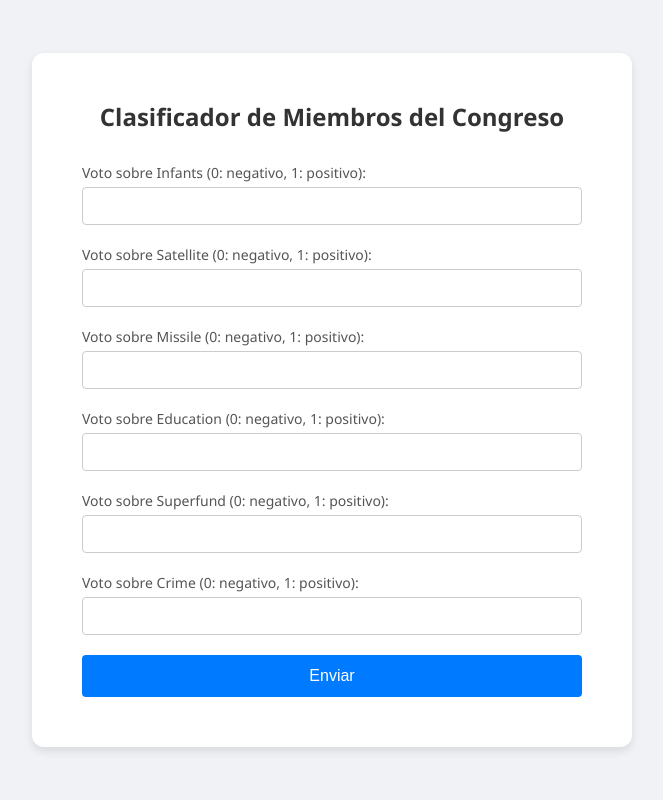
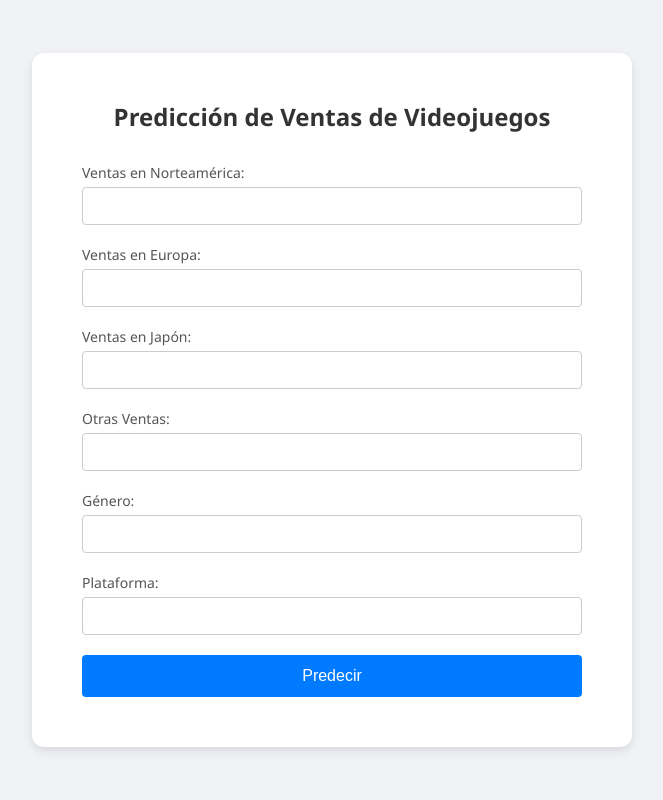
Before and after one commit to MiguelLher/flask2, a Flask app: template templates/formulario.html in a window 1280 px wide. Shown: the whole page, without its empty margins (308-971 px from the left). Run offline with Flask 3, Linux system fonts and the light colour scheme; the template is opened without the code that fills it, so the values that code supplies are empty; parts of the project's set-up code (start-up, migrations or seed data) failed here and were passed over.

Commit message:
videojuegos

```diff
--- a/app.py
+++ b/app.py
@@ -1,46 +1,42 @@
-from flask import Flask, request, render_template, jsonify
+from flask import Flask, request, jsonify
 import joblib
+import numpy as np
 import pandas as pd
-import logging
+from sklearn.preprocessing import MinMaxScaler
 
 app = Flask(__name__)
 
-# Configurar el registro
-logging.basicConfig(level=logging.DEBUG)
+# Cargar el modelo
+model_nn = joblib.load('modeloRF.pkl')
 
-# Cargar el modelo entrenado
-model = joblib.load('modeloRF.pkl')
-app.logger.debug('Modelo cargado correctamente.')
-
-@app.route('/')
-def home():
-    return render_template('formulario.html')
+# Definir MinMaxScaler (asegúrate de usar el mismo escalador que usaste durante el entrenamiento)
+scaler = MinMaxScaler()
 
 @app.route('/predict', methods=['POST'])
 def predict():
     try:
-        # Obtener los datos enviados en el request
-        infants = float(request.form['infants'])
-        satellite = float(request.form['satellite'])
-        missile = float(request.form['missile'])
-        education = float(request.form['education'])
-        superfund = float(request.form['superfund'])
-        crime = float(request.form['crime'])
+        # Obtener los datos del formulario
+        na_sales = float(request.form['na_sales'])
+        eu_sales = float(request.form['eu_sales'])
+        jp_sales = float(request.form['jp_sales'])
+        other_sales = float(request.form['other_sales'])
+        genre = float(request.form['genre'])
+        platform = float(request.form['platform'])
 
+        # Crear el DataFrame con los datos de entrada
+        input_data = pd.DataFrame([[na_sales, eu_sales, jp_sales, other_sales, genre, platform]],
+                                  columns=['NA_Sales', 'EU_Sales', 'JP_Sales', 'Other_Sales', 'Genre', 'Platform'])
 
-        # Crear un DataFrame con los datos
-        data_df = pd.DataFrame([[infants, satellite,missile, education, superfund, crime ]], columns=['infants', 'satellite', 'missile', 'education', 'superfund','crime'])
-        app.logger.debug(f'DataFrame creado: {data_df}')
+        # Escalar los datos de entrada
+        input_data_scaled = scaler.transform(input_data)
 
-        # Realizar predicciones
-        prediction = model.predict(data_df)
-        app.logger.debug(f'Predicción: {prediction[0]}')
+        # Realizar la predicción
+        prediccion = model_nn.predict(input_data_scaled)
+        prediccion = prediccion[0]  # Obtener el primer (y único) valor de la predicción
 
-        # Devolver las predicciones como respuesta JSON
-        return jsonify({'categoria': prediction[0]})
+        return jsonify(prediccion=prediccion)
     except Exception as e:
-        app.logger.error(f'Error en la predicción: {str(e)}')
-        return jsonify({'error': str(e)}), 400
+        return jsonify(error=str(e))
 
 if __name__ == '__main__':
     app.run(debug=True)
--- a/templates/formulario.html
+++ b/templates/formulario.html
@@ -3,7 +3,7 @@
 <head>
     <meta charset="UTF-8">
     <meta name="viewport" content="width=device-width, initial-scale=1.0">
-    <title>Clasificador de Miembros del Congreso</title>
+    <title>Predicción de Ventas de Videojuegos</title>
     <style>
         body {
             font-family: 'Segoe UI', Tahoma, Geneva, Verdana, sans-serif;
@@ -79,47 +79,29 @@
         }
     </style>
     <script>
-        function clasificarMiembro(event) {
+        function predecirVentas(event) {
             event.preventDefault();
-            const infants = document.getElementById('infants');
-            const satellite = document.getElementById('satellite');
-            const missile = document.getElementById('missile');
-            const education = document.getElementById('education');
-            const superfund = document.getElementById('superfund');
-            const crime = document.getElementById('crime');
+            const na_sales = document.getElementById('na_sales');
+            const eu_sales = document.getElementById('eu_sales');
+            const jp_sales = document.getElementById('jp_sales');
+            const other_sales = document.getElementById('other_sales');
+            const genre = document.getElementById('genre');
+            const platform = document.getElementById('platform');
             const resultado = document.getElementById('resultado');
-
-            let isValid = true;
-            const inputs = [infants, satellite, missile, education, superfund, crime];
-            inputs.forEach(input => {
-                if (input.value !== '0' && input.value !== '1') {
-                    input.classList.add('error');
-                    input.nextElementSibling.style.display = 'block';
-                    isValid = false;
-                } else {
-                    input.classList.remove('error');
-                    input.nextElementSibling.style.display = 'none';
-                }
-            });
-
-            if (!isValid) {
-                resultado.innerText = 'Por favor, completa todos los campos correctamente.';
-                return;
-            }
 
             fetch('/predict', {
                 method: 'POST',
                 headers: {
                     'Content-Type': 'application/x-www-form-urlencoded',
                 },
-                body: `infants=${infants.value}&satellite=${satellite.value}&missile=${missile.value}&education=${education.value}&superfund=${superfund.value}&crime=${crime.value}`,
+                body: `na_sales=${na_sales.value}&eu_sales=${eu_sales.value}&jp_sales=${jp_sales.value}&other_sales=${other_sales.value}&genre=${genre.value}&platform=${platform.value}`,
             })
             .then(response => response.json())
             .then(data => {
                 if (data.error) {
                     resultado.innerText = 'Error: ' + data.error;
                 } else {
-                    resultado.innerText = 'El miembro del congreso es: ' + data.categoria;
+                    resultado.innerText = 'Predicción de Ventas Globales: ' + data.prediccion;
                 }
             })
             .catch(error => {
@@ -131,41 +113,35 @@
 </head>
 <body>
     <div class="container">
-        <h1>Clasificador de Miembros del Congreso</h1>
-        <form id="formulario" onsubmit="clasificarMiembro(event)">
+        <h1>Predicción de Ventas de Videojuegos</h1>
+        <form id="formulario" onsubmit="predecirVentas(event)">
             <div>
-                <label for="infants">Voto sobre Infants (0: negativo, 1: positivo):</label>
-                <input type="text" id="infants" name="infants">
-                <span class="error-message">Ingrese 0 o 1</span>
+                <label for="na_sales">Ventas en Norteamérica:</label>
+                <input type="text" id="na_sales" name="na_sales" required>
             </div>
             <div>
-                <label for="satellite">Voto sobre Satellite (0: negativo, 1: positivo):</label>
-                <input type="text" id="satellite" name="satellite">
-                <span class="error-message">Ingrese 0 o 1</span>
+                <label for="eu_sales">Ventas en Europa:</label>
+                <input type="text" id="eu_sales" name="eu_sales" required>
             </div>
             <div>
-                <label for="missile">Voto sobre Missile (0: negativo, 1: positivo):</label>
-                <input type="text" id="missile" name="missile">
-                <span class="error-message">Ingrese 0 o 1</span>
+                <label for="jp_sales">Ventas en Japón:</label>
+                <input type="text" id="jp_sales" name="jp_sales" required>
             </div>
             <div>
-                <label for="education">Voto sobre Education (0: negativo, 1: positivo):</label>
-                <input type="text" id="education" name="education">
-                <span class="error-message">Ingrese 0 o 1</span>
+                <label for="other_sales">Otras Ventas:</label>
+                <input type="text" id="other_sales" name="other_sales" required>
             </div>
             <div>
-                <label for="superfund">Voto sobre Superfund (0: negativo, 1: positivo):</label>
-                <input type="text" id="superfund" name="superfund">
-                <span class="error-message">Ingrese 0 o 1</span>
+                <label for="genre">Género:</label>
+                <input type="text" id="genre" name="genre" required>
             </div>
             <div>
-                <label for="crime">Voto sobre Crime (0: negativo, 1: positivo):</label>
-                <input type="text" id="crime" name="crime">
-                <span class="error-message">Ingrese 0 o 1</span>
+                <label for="platform">Plataforma:</label>
+                <input type="text" id="platform" name="platform" required>
             </div>
-            <input type="submit" value="Enviar">
+            <input type="submit" value="Predecir">
         </form>
-        <p id="resultado"></p>
+        <div id="resultado"></div>
     </div>
 </body>
 </html>
```
Also changed, not shown: 2 other files.
